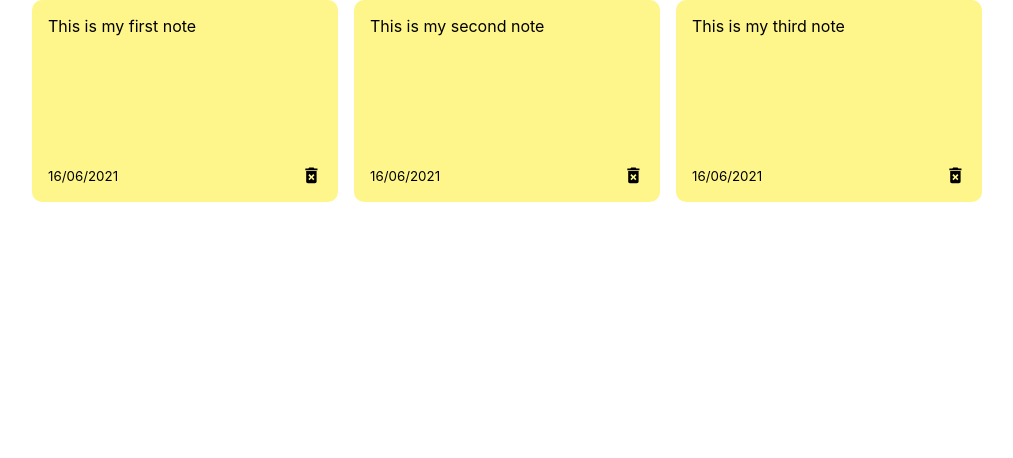
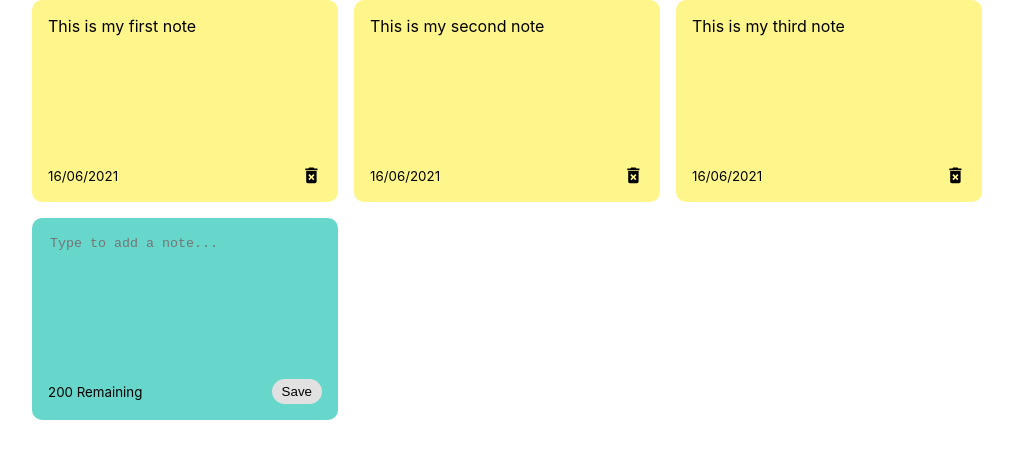
Before and after one commit to IshitaSharma3101/note-making-app, a React (Create React App) app: page / in a window 1280 px wide. Shown: the top 458 px of the page, without its empty margins (133-1146 px from the left). Built offline with nearby package versions, Linux system fonts and the light colour scheme.

Commit message:
feat: add note

```diff
--- /dev/null
+++ b/src/components/AddNote.js
@@ -0,0 +1,16 @@
+const AddNote = () => {
+  return (
+    <div className='note new-note'>
+      <textarea
+        placeholder='Type to add a note...'
+        cols='10'
+        rows='8'></textarea>
+        <div className="note-footer">
+            <small>200 Remaining</small>
+            <button className='save'>Save</button>
+        </div>
+    </div>
+  );
+};
+
+export default AddNote;
--- a/src/components/NotesList.js
+++ b/src/components/NotesList.js
@@ -1,4 +1,5 @@
 import Note from "./Note";
+import AddNote from "./AddNote";
 
 const NotesList = ({ notes }) => {
   return (
@@ -6,6 +7,7 @@ const NotesList = ({ notes }) => {
       {notes.map((note) => (
         <Note id={note.id} text={note.text} date={note.date} />
       ))}
+      <AddNote />
     </div>
   );
 };
--- a/src/index.css
+++ b/src/index.css
@@ -49,3 +49,33 @@ code {
   grid-gap: 1rem;
   grid-template-columns: repeat(auto-fit, minmax(250px, 1fr));
 }
+
+/* ------------------------------
+            Add-note
+------------------------------ */
+
+.note.new-note {
+  background-color: #67d7cc;
+}
+
+textarea {
+  background-color: #67d7cc;
+  border: none;
+  resize: none;
+}
+
+textarea:focus{
+  outline: none;
+}
+
+.save{
+  background-color: #e1e1e1;
+  border: none;
+  border-radius: 15px;
+  padding: 5px 10px;
+}
+
+.save:hover{
+  background-color: #ededed;
+  cursor: pointer;
+}
```
